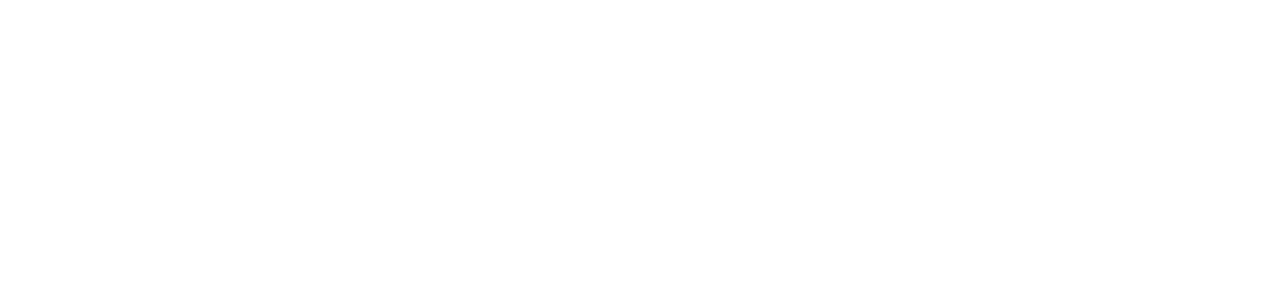
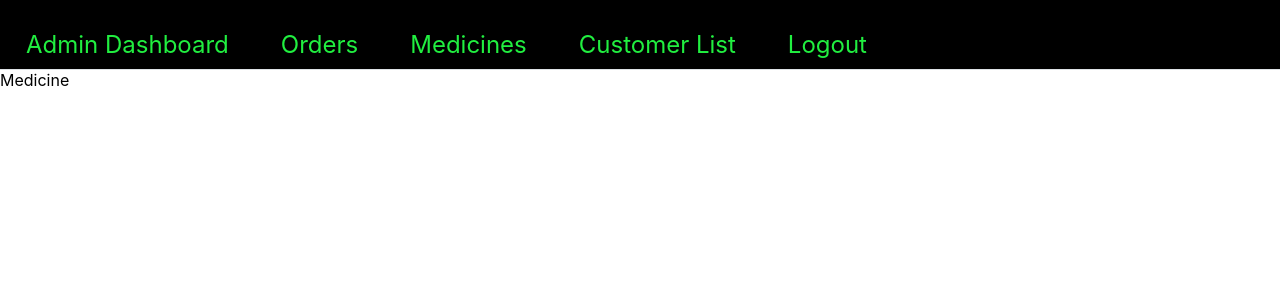
Before and after one commit to rajaniraju/Emedicine, a React (Create React App) app in the folder EMedicine.UI/: page /medicine in a window 1280 px wide. Shown: the top 300 px of the page. Built offline with nearby package versions, Linux system fonts and the light colour scheme.

Commit message:
Updated Admin

```diff
--- a/EMedicine.UI/src/App.js
+++ b/EMedicine.UI/src/App.js
@@ -9,6 +9,10 @@ import Orders from "./components/users/Orders";
 import Profile from "./components/users/Profile";
 import Cart from "./components/users/Cart";
 import MedicineDisplay from "./components/users/MedicineDisplay";
+import Admindashboard from "./components/admin/AdminDashboard";
+import AdminOrders from "./components/admin/AdminOrders";
+import CustomerList from "./components/admin/CustomerList";
+import Medicine from "./components/admin/Medicine";
 function App() {
 	const login = window.localStorage.getItem("IsLoggedIn");
 	return (
@@ -34,10 +38,10 @@ function App() {
 					<Route path='/cart' element={<Cart />} />
 					<Route path='/products' element={<MedicineDisplay />} />
 
-					<Route path='/admindashboard' />
-					<Route path='/adminorders' />
-					<Route path='/customers' />
-					<Route path='/medicine' />
+					<Route path='/admindashboard' element={<Admindashboard />} />
+					<Route path='/adminorders' element={<AdminOrders />} />
+					<Route path='/customers' element={<CustomerList />} />
+					<Route path='/medicine' element={<Medicine />} />
 				</Routes>
 			</Router>
 		</>
--- a/EMedicine.UI/src/components/Header.js
+++ b/EMedicine.UI/src/components/Header.js
@@ -16,9 +16,9 @@ function Header({ user }) {
 				<Navbar.Collapse id='basic-navbar-nav'>
 					<Nav className='mr-auto' bg='dark'>
 						<Nav.Link href='/dashboard'>Dashboard</Nav.Link>
-						<Nav.Link href='/myorders'>Orders</Nav.Link>
-						<Nav.Link href='/profile'>Profile</Nav.Link>
-						<Nav.Link href='/products'>Medicines</Nav.Link>
+						<Nav.Link href='/myorders'>MyOrders</Nav.Link>
+						<Nav.Link href='/profile'>MyProfile</Nav.Link>
+						<Nav.Link href='/products'>All Products</Nav.Link>
 						<Nav.Link href='/cart'>Cart</Nav.Link>
 						<Nav.Link href='/profile'>Welcome User</Nav.Link>
 						<Nav.Link href='/'>Logout</Nav.Link>
--- a/EMedicine.UI/src/components/Login.js
+++ b/EMedicine.UI/src/components/Login.js
@@ -90,7 +90,7 @@ function Login() {
 
 	return activeUser && isLoggedIn ? (
 		isadmin ? (
-			<Admindashboard user={userObject} />
+			<Admindashboard />
 		) : (
 			<>
 				<Dashboard />
--- a/EMedicine.UI/src/components/admin/AdminDashboard.js
+++ b/EMedicine.UI/src/components/admin/AdminDashboard.js
@@ -1,11 +1,16 @@
 import React from "react";
 import AdminHeader from "./AdminHeader";
-
+import { useProperties } from "../PropertyProvider";
 export default function Admindashboard(props) {
+	const { properties } = useProperties();
+	var currentprop = JSON.stringify(properties);
+	console.log(currentprop);
+	console.log(properties.user.user);
 	return (
 		<>
-			<AdminHeader name={props} />
+			<AdminHeader />
 			<h1>Dashboard</h1>
+			<p>Properties: {JSON.stringify(properties)}</p>
 		</>
 	);
 }
--- a/EMedicine.UI/src/components/admin/AdminHeader.js
+++ b/EMedicine.UI/src/components/admin/AdminHeader.js
@@ -1,30 +1,22 @@
 import React from "react";
+import { Navbar, Nav, NavDropdown, NavLink } from "react-bootstrap";
 import "../Header.css";
 export default function AdminHeader(props) {
 	return (
-		<ul>
-			<li>
-				<a href='/admindashboard'>Dashboard</a>
-			</li>
-			<li>
-				<a href='/adminorders'>All Orders</a>
-			</li>
+		<div className='Links'>
+			<Navbar bg='dark' expand='lg'>
+				<Navbar.Brand>EMedicine</Navbar.Brand>
 
-			<li>
-				<a href='/customers'>CustomerList</a>
-			</li>
-			<li>
-				<a href='/medicine'>Medicines</a>
-			</li>
-			<li className='rightlist'>
-				<a href='/'>Logout</a>
-			</li>
-			<li className='rightlist'>
-				<a href='/profile'>{props.name.user}</a>
-			</li>
-			<li className='rightlist'>
-				<a href='/profile'> Welcome Admin </a>
-			</li>
-		</ul>
+				<Navbar.Collapse id='basic-navbar-nav'>
+					<Nav className='mr-auto' bg='dark'>
+						<Nav.Link href='/admindashboard'>Admin Dashboard</Nav.Link>
+						<Nav.Link href='/adminorders'>Orders</Nav.Link>
+						<Nav.Link href='/medicine'>Medicines</Nav.Link>
+						<Nav.Link href='/customers'>Customer List</Nav.Link>
+						<Nav.Link href='/'>Logout</Nav.Link>
+					</Nav>
+				</Navbar.Collapse>
+			</Navbar>
+		</div>
 	);
 }
```
